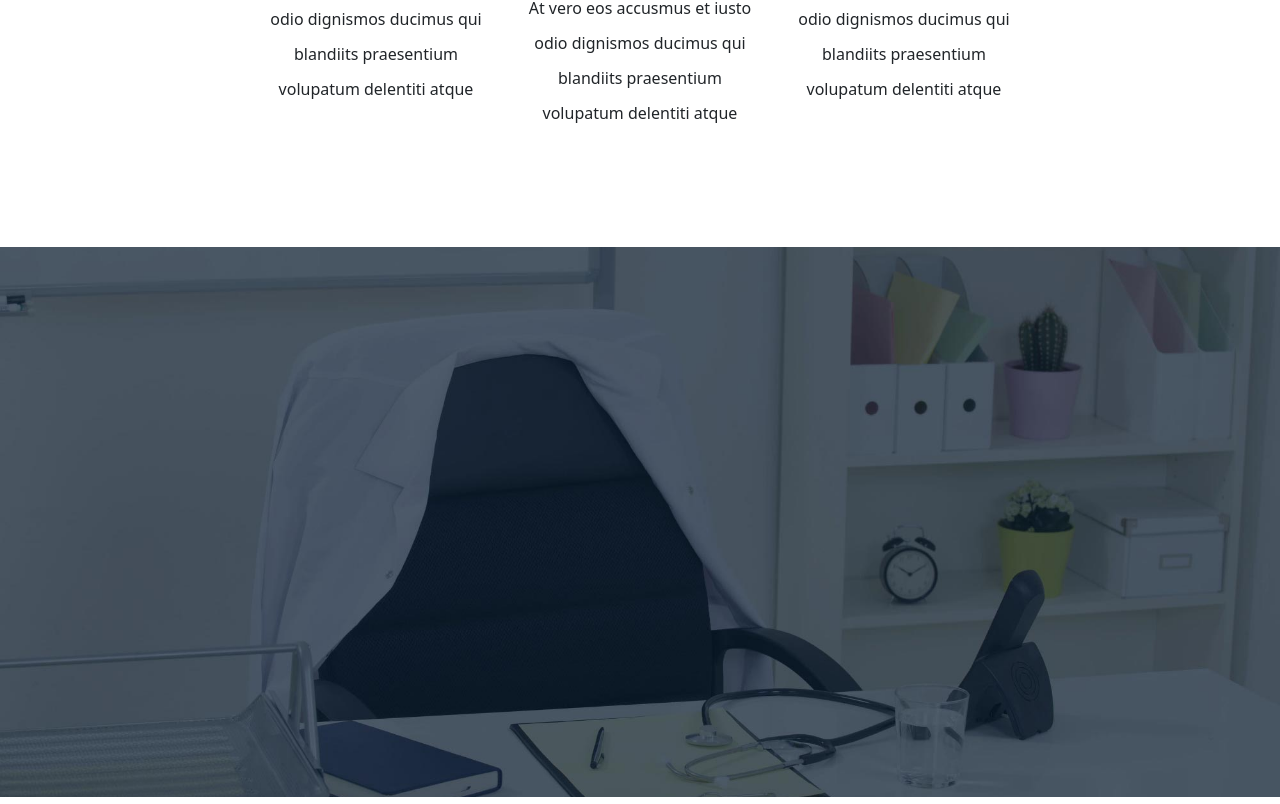
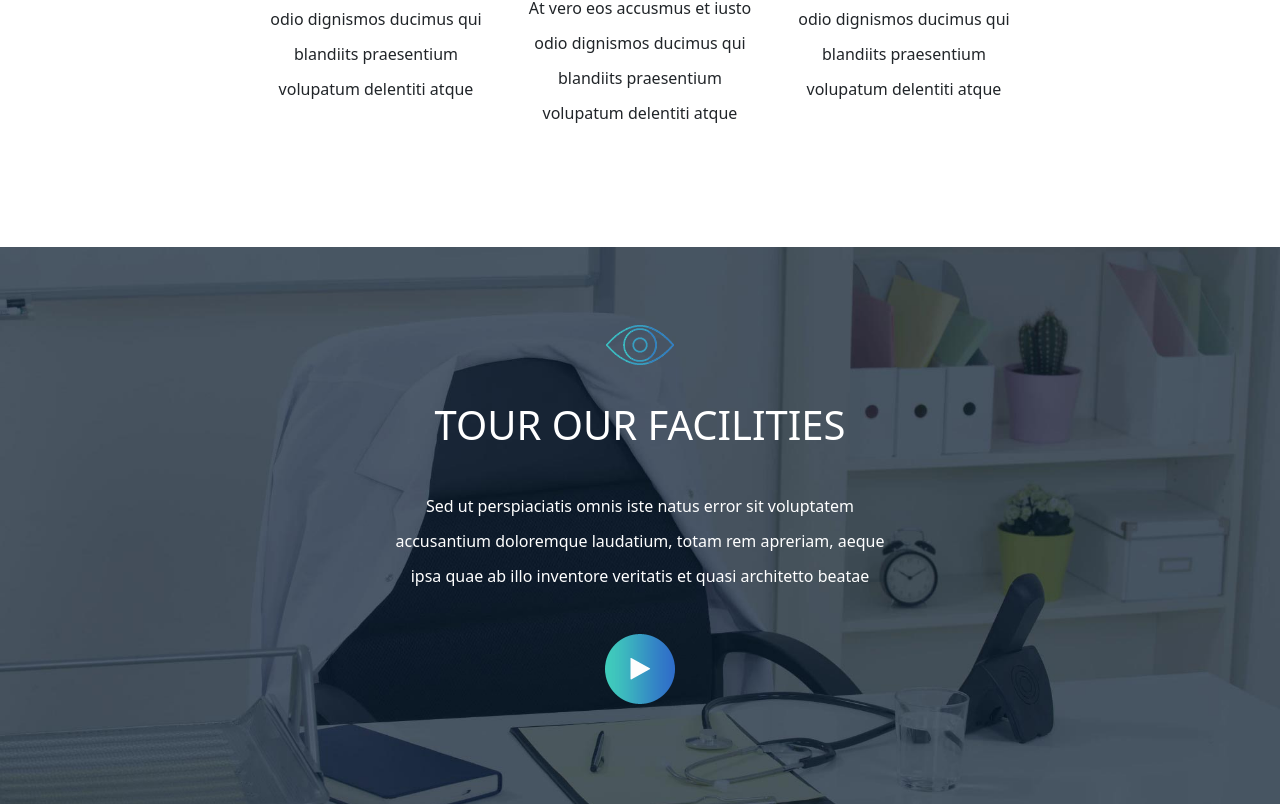
Before and after one commit to WalterFrongia/proj-html-vuejs, a Vue app: page / in a window 1280 px wide. Shown: the part 4377-5181 px from the top of the page. Built offline with nearby package versions, Linux system fonts and the light colour scheme.

Commit message:
Aggiunte icone e titolo con descrizione in Facilities component e commenti per documentazione codice

```diff
--- a/src/components/Facilities.vue
+++ b/src/components/Facilities.vue
@@ -1,6 +1,36 @@
 <template>
     <div id="my-wrapping-facilities">
         <div id="my-facilities-section">
+
+            <!-- ICONA TITOLO E DESCRIZIONE FACILITIES SECTION -->
+            <div class="row pt-2">
+                <div class="col-12 text-center">
+                    <img src="../assets/images/icon-7.png" alt="">
+                </div>
+            </div>
+
+            <div class="row pt-3">
+                <div class="col-12 text-center">
+                    <h1>TOUR OUR FACILITIES</h1>
+                </div>
+            </div>
+            <div class="row d-flex justify-content-center pt-3">
+                <div class="col-3 my-line"></div>
+            </div>
+            <div class="row d-flex justify-content-center">
+                <div class="col-8 pt-3 text-center">
+                    <p>Sed ut perspiaciatis omnis iste natus error sit voluptatem accusantium
+                        doloremque laudatium, totam rem apreriam, aeque ipsa quae ab illo
+                        inventore veritatis et quasi architetto beatae
+                    </p>
+                </div>
+            </div>
+            <div class="row pt-4 d-flex justify-content-center">
+                <div class="col-12 text-center">
+                    <img src="../assets/images/play-icon.png" alt="">
+                </div>
+            </div>
+            <!-- / ICONA TITOLO E DESCRIZIONE FACILITIES SECTION -->
 
         </div>
     </div>
@@ -24,6 +54,17 @@ export default {
     padding-top: 50px;
 }
 #my-facilities-section{
-    height: 500px;
+    margin:auto;
+    width:$primaryWidth;
+
+    padding-bottom: 100px;
+
+    h1{
+        color: white;
+    }
+    p{
+        color:white;
+        line-height: 35px;
+    }
 }
 </style>
```
